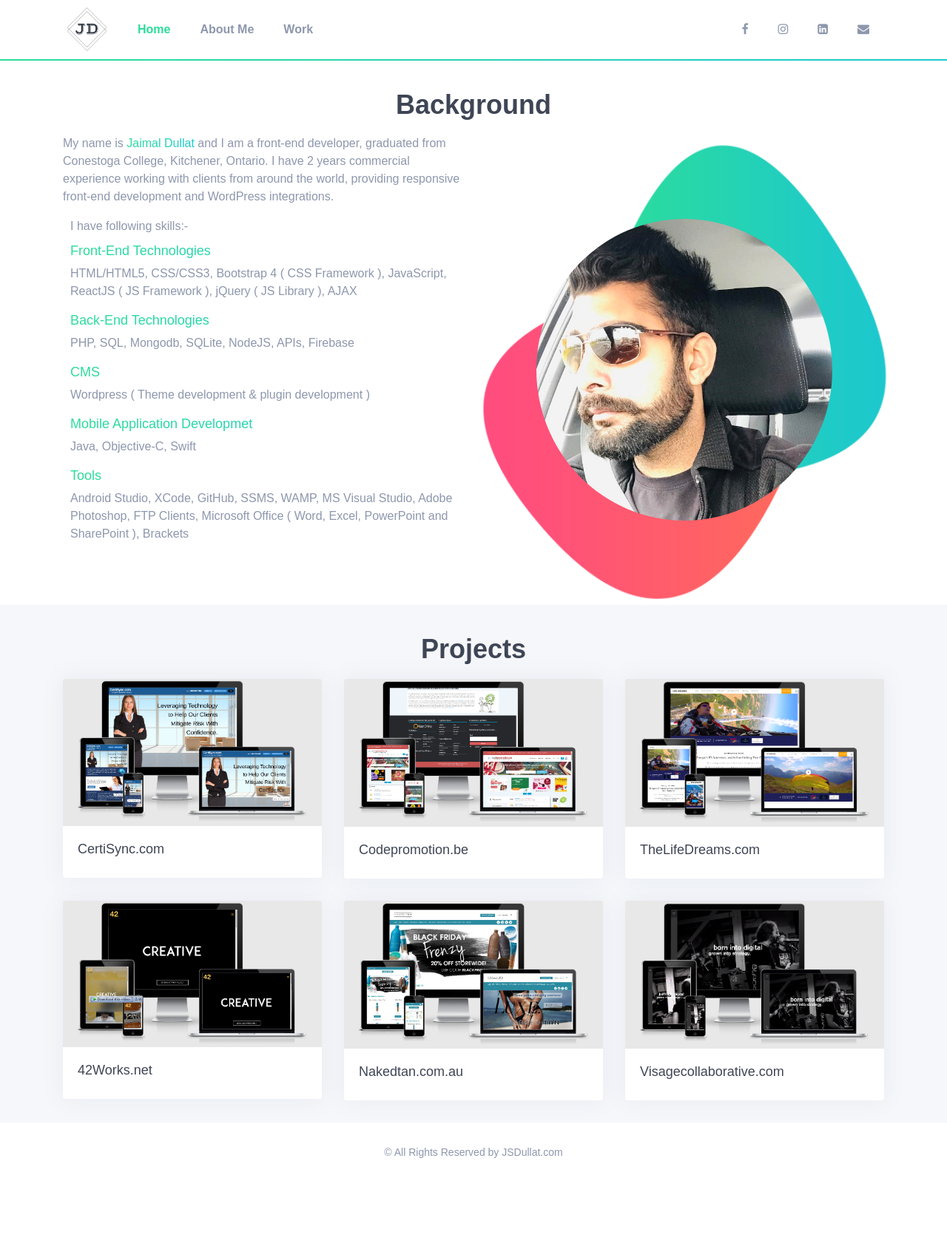
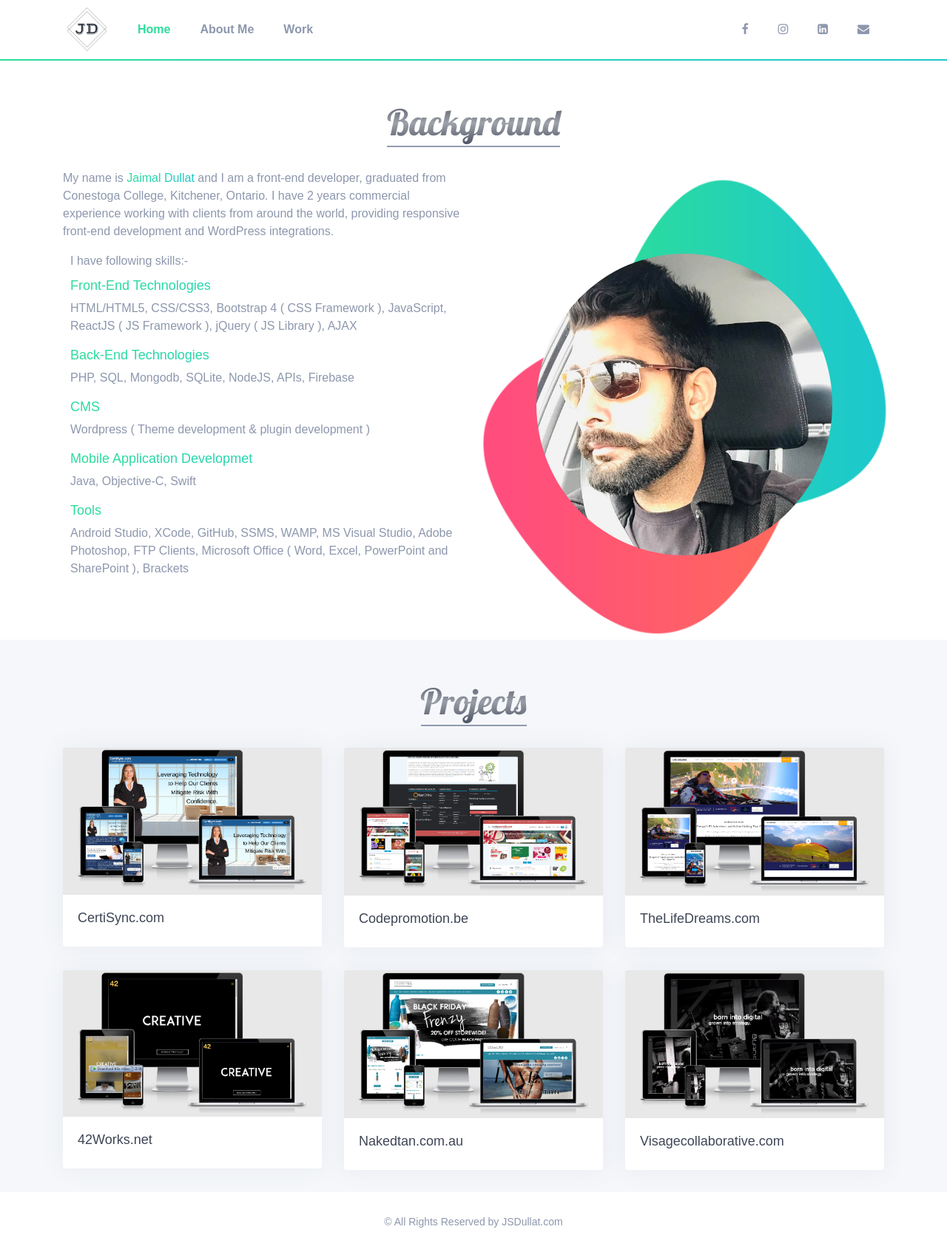
Before and after one commit to Jaimaldullat/jaimaldullat.github.io, a PHP site: page / in a window 1280 px wide. Shown: the part 799-2492 px from the top of the page at 74% size. Before the commit the page ends 2365 px from the top, so only its background shows below. Run offline with PHP 8.4, Linux system fonts and the light colour scheme; style sheets or scripts are compiled from the project's sources.

Commit message:
Updated css

```diff
--- a/index.html
+++ b/index.html
@@ -16,6 +16,7 @@
     <link href="vendors/bootstrap/css/bootstrap.min.css" rel="stylesheet">
     <!-- This is for the animation CSS -->
     <link href="vendors/aos/dist/aos.css" rel="stylesheet">
+    <link href='http://fonts.googleapis.com/css?family=Lobster' rel='stylesheet' type='text/css'>
     <!--
       This page slider css
     <link href="../assets/node_modules/bootstrap-touch-slider/bootstrap-touch-slider.css" rel="stylesheet" media="all">
@@ -99,10 +100,10 @@
             </div>
         </div>
 
-        <div id="section-about" class="section-about pd-t-20">
+        <div id="section-about" class="section-about pd-t-30">
             <div class="testimonial2 spacer">
                 <div class="container">
-                    <h1 class="mg-t-20 mg-b-20 text-center font-weight-bold">Background</h1>
+                    <h1 class="mg-t-20 mg-b-20 text-center section-heading"><span>Background</span></h1>
 
                     <div class="owl-carousel owl-theme testi2">
                         <div class="item">
@@ -141,10 +142,10 @@
             </div>
         </div>
 
-        <div class="section-work pd-t-20 bg-light" id="section-work">
+        <div class="section-work pd-t-30 bg-light" id="section-work">
             <div class="spacer bg-light">
                 <div class="container">
-                    <h1 class="mg-t-20 mg-b-20 text-center font-weight-bold">Projects</h1>
+                    <h1 class="mg-t-20 mg-b-20 text-center  section-heading"><span>Projects</span></h1>
 
                     <!-- Row  -->
                     <div class="row m-t-40">
--- a/resources/css/style.css
+++ b/resources/css/style.css
@@ -1870,6 +1870,21 @@ a.btn-outline-success:focus {
 /*-------------------*/
 /*Bootstrap 4 hack*/
 /*-------------------*/
+
+h1.section-heading {
+    font-family: 'Lobster', helvetica, arial;
+    -webkit-mask-image: -webkit-gradient(linear, left top, left bottom, from(rgba(0, 0, 0, 1)), color-stop(50%, rgba(0, 0, 0, .5)), to(rgba(0, 0, 0, 1)));
+    font-size: 48px;
+    margin-bottom: 28px;
+    padding-bottom: 2px;
+    line-height: 139%;
+}
+
+h1.section-heading span {
+    border-bottom: 2px solid #8d97ad;
+    padding-bottom: 2px;
+}
+
 .card-columns {
     -webkit-column-gap: 30px;
     column-gap: 30px;
@@ -2055,7 +2070,8 @@ Section Navbar and Header
 Section About
 *******************/
 
-.section-about .testimonial2 .testi2 .image-thumb {
+
+.testimonial2 .testi2 .image-thumb {
     background: url(images/greadint-bg.png) no-repeat top center;
     text-align: center;
     padding: 10% 0;
```
